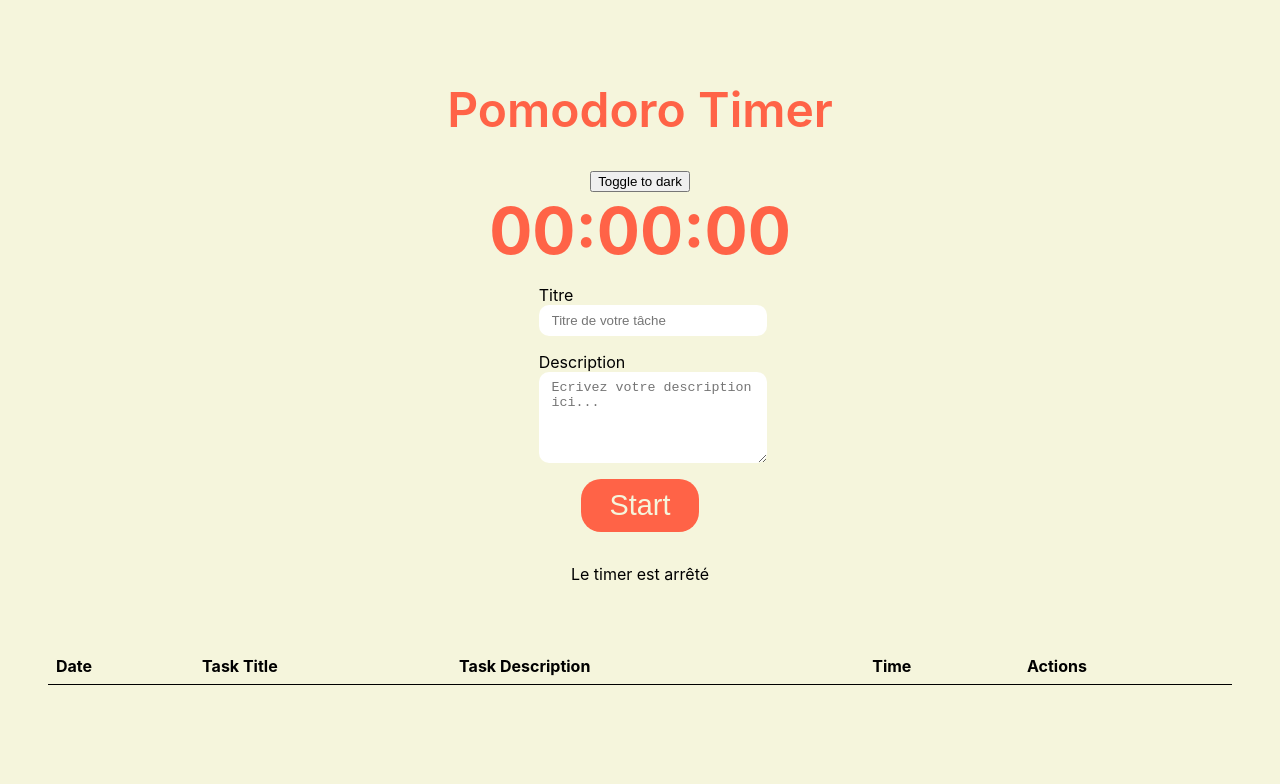
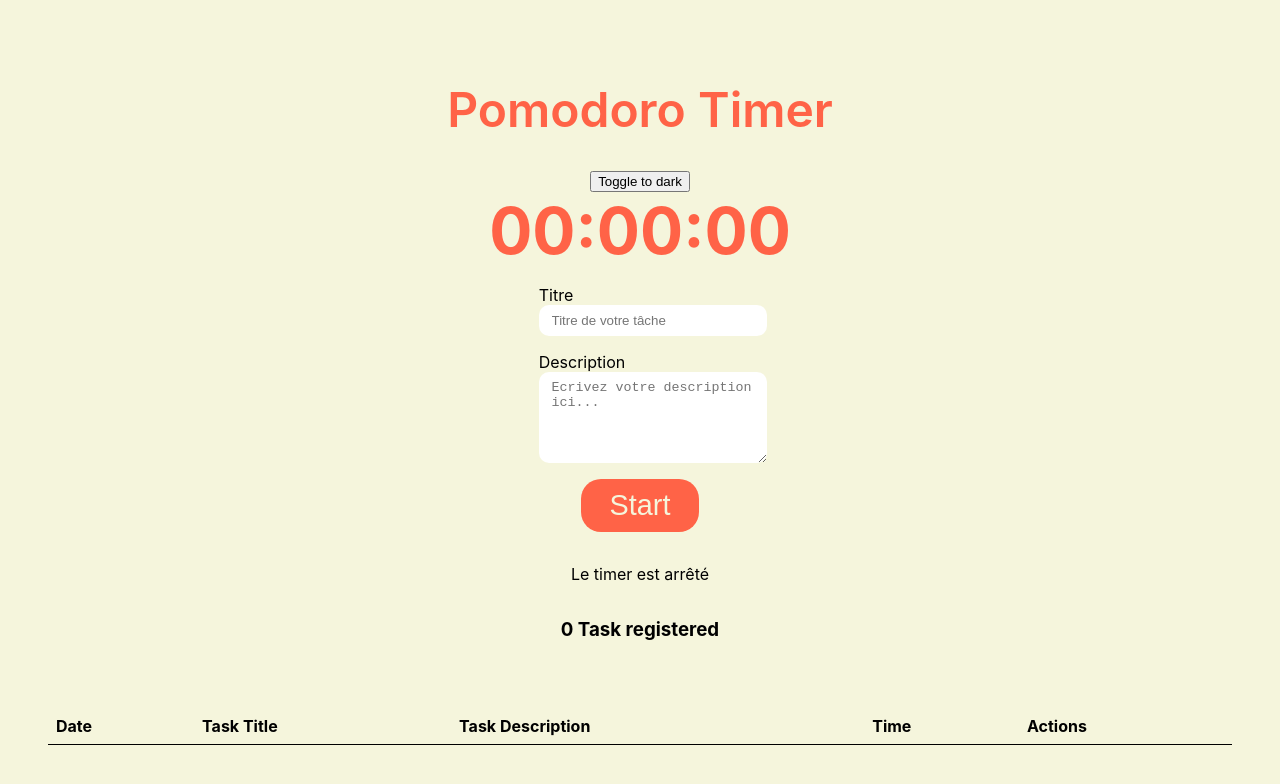
Before and after one commit to AndreaFourel/coursReactBryan, a React (Create React App) app: page / in a window 1280 px wide. Shown: the top 784 px of the page. Built offline with nearby package versions, Linux system fonts and the light colour scheme.

Commit message:
useReducer in task context

```diff
--- a/src/TimersTable.jsx
+++ b/src/TimersTable.jsx
@@ -5,10 +5,12 @@ import style from './TimersTable.module.css';
 
 function TimersTable() {
 
-  const { tasks, removeTask } = useContext(TasksContext);
+  const { tasksData, removeTask } = useContext(TasksContext);
 
   return(
-    <table className={ style['timers-table'] }>
+    <>
+      <h3>{tasksData.count} Task{tasksData.count > 1 ? 's' : ''} registered</h3>
+      <table className={ style['timers-table'] }>
         <thead>
           <tr>
             <th>Date</th>
@@ -20,7 +22,7 @@ function TimersTable() {
         </thead>
         <tbody>
           {
-            tasks.map((timer, index)=>(
+            tasksData.tasks.map((timer, index)=>(
               <tr key={ timer.date.getMilliseconds() - index }>
                 <td>{ timer.date.toLocaleDateString() } at { timer.date.toLocaleTimeString() }</td>
                 <td>{timer.title}</td>
@@ -35,6 +37,7 @@ function TimersTable() {
           }
         </tbody>
       </table>
+    </>
   );
 }
 
--- a/src/contexts/Tasks.jsx
+++ b/src/contexts/Tasks.jsx
@@ -1,30 +1,61 @@
-import { createContext, useState } from "react";
+import { createContext, useReducer } from "react";
 
 const TasksContext = createContext({
-  tasks: [],
+  tasksData: {
+    tasks: [],
+    count: 0,
+  },
   addTask: () => {},
   removeTask: () => {},
 });
 
 export { TasksContext };
 
+const INITIAL_TASKS = {
+  tasks: [],
+  count: 0,
+};
+
+const tasksReducer = (state, action) => {
+  if (action.type === 'ADD_TASK' && action.value) {
+    const tasks = [...state.tasks, action.value];
+    return {
+      tasks,
+      count: tasks.length,
+    };
+  }
+  if (action.type === 'REMOVE_TASK' && !isNaN(+action.value)) {
+    const tasks = [...state.tasks];
+    tasks.splice(+action.value, 1);
+    return{
+      tasks,
+      count: tasks.length,
+    };
+  }
+  return state ? state : INITIAL_TASKS;
+}
+
 const TasksContextProvider = ({ children }) => {
 
-  const [tasks, setTasks] = useState([]);
+    const[tasksData, dispatchTasks] = useReducer(tasksReducer, INITIAL_TASKS);
 
   const addTask = (task) => {
-    setTasks([...tasks, task])
+    dispatchTasks({
+      type: 'ADD_TASK',
+      value: task,
+    });
   }
 
-  const removeTask =  (taskTndex) => {
-    const tasksArr = [...tasks];
-    tasksArr.splice(taskTndex, 1);
-    setTasks(tasksArr);
+  const removeTask = (taskIndex) => {
+    dispatchTasks({
+      type: 'REMOVE_TASK',
+      value: taskIndex,
+    });
   }
 
 
   const value = {
-    tasks,
+    tasksData,
     addTask,
     removeTask,
   };
```
